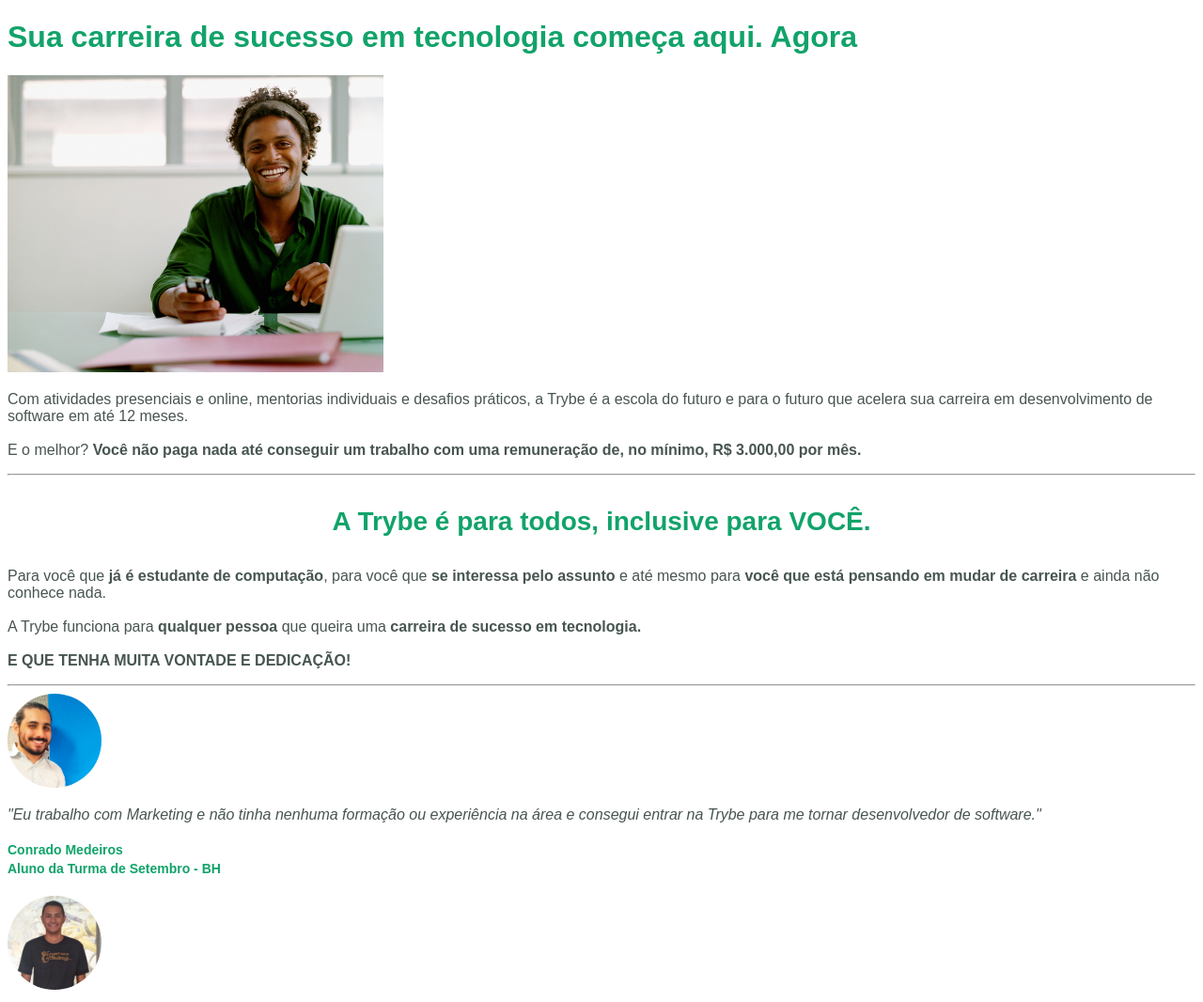
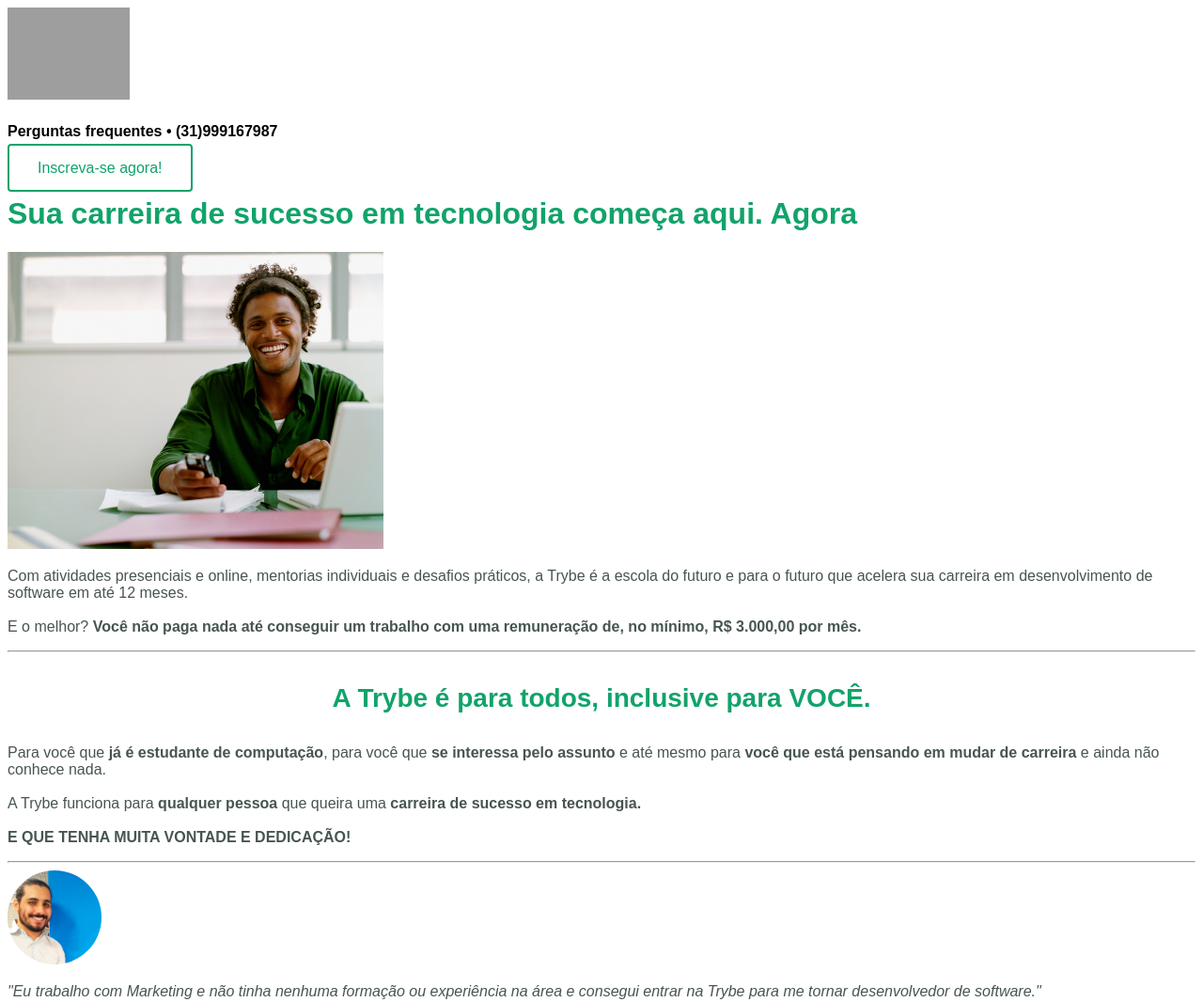
Before and after one commit to andrephelipe/trybe-exercises, a plain HTML site: page Bloco 3 - Introdução à HTML e CSS/HTML & CSS/index.html in a window 1280 px wide. Shown: the top 1066 px of the page at 94% size. Drawn offline with Linux system fonts and the light colour scheme; grey boxes are pictures that could not be loaded.

Commit message:
acrescentando estilos aos botoes

```diff
--- a/Bloco 3 - Introdução à HTML e CSS/HTML & CSS/index.html
+++ b/Bloco 3 - Introdução à HTML e CSS/HTML & CSS/index.html
@@ -9,6 +9,13 @@
 
 </head>
 <body>
+    <div>
+        <img class="img-trybe" src="https://uploads-ssl.webflow.com/5d4c18a28620ae5d4f33af94/5d4c18a28620ae685733aff3_BRAND-LIGHT.png" alt="imagem da trybe">
+
+        <h4>Perguntas frequentes • (31)999167987</h4>
+
+        <a id="inscreva-se" href="https://app.betrybe.com/course" target="_blank">Inscreva-se agora!</a>
+    </div>
     <h1>Sua carreira de sucesso em tecnologia começa aqui. Agora</h1>
 
     <img src="./images/smiling-image.jpg" alt="imagem de capa homem sorrindo" width="400px">
--- a/Bloco 3 - Introdução à HTML e CSS/HTML & CSS/style.css
+++ b/Bloco 3 - Introdução à HTML e CSS/HTML & CSS/style.css
@@ -15,6 +15,32 @@
 
 h1 {
     color: #11a36a;
+}
+
+.img-trybe{
+    width: 130px;
+}
+
+#inscreva-se{
+    border-radius: 4px;
+    color: #11a36a;
+    background-color: #ffffff;
+    text-align: center;
+    padding: 15px 30px;
+    text-decoration: none;
+    border-color: #11a36a;
+    border-style: solid;
+    border-width: 2px;
+}
+
+#inscreva-se:hover{
+    background-color: #11a36a;
+    color: #ffffff;
+}
+
+
+#menu {
+    position: fixed;
 }
 
 .nomePessoas {
@@ -48,3 +74,7 @@
     padding: 15px 30px;
     text-decoration: none;
 }
+
+#botao:hover{
+    background-color: #178f61;
+}
```
